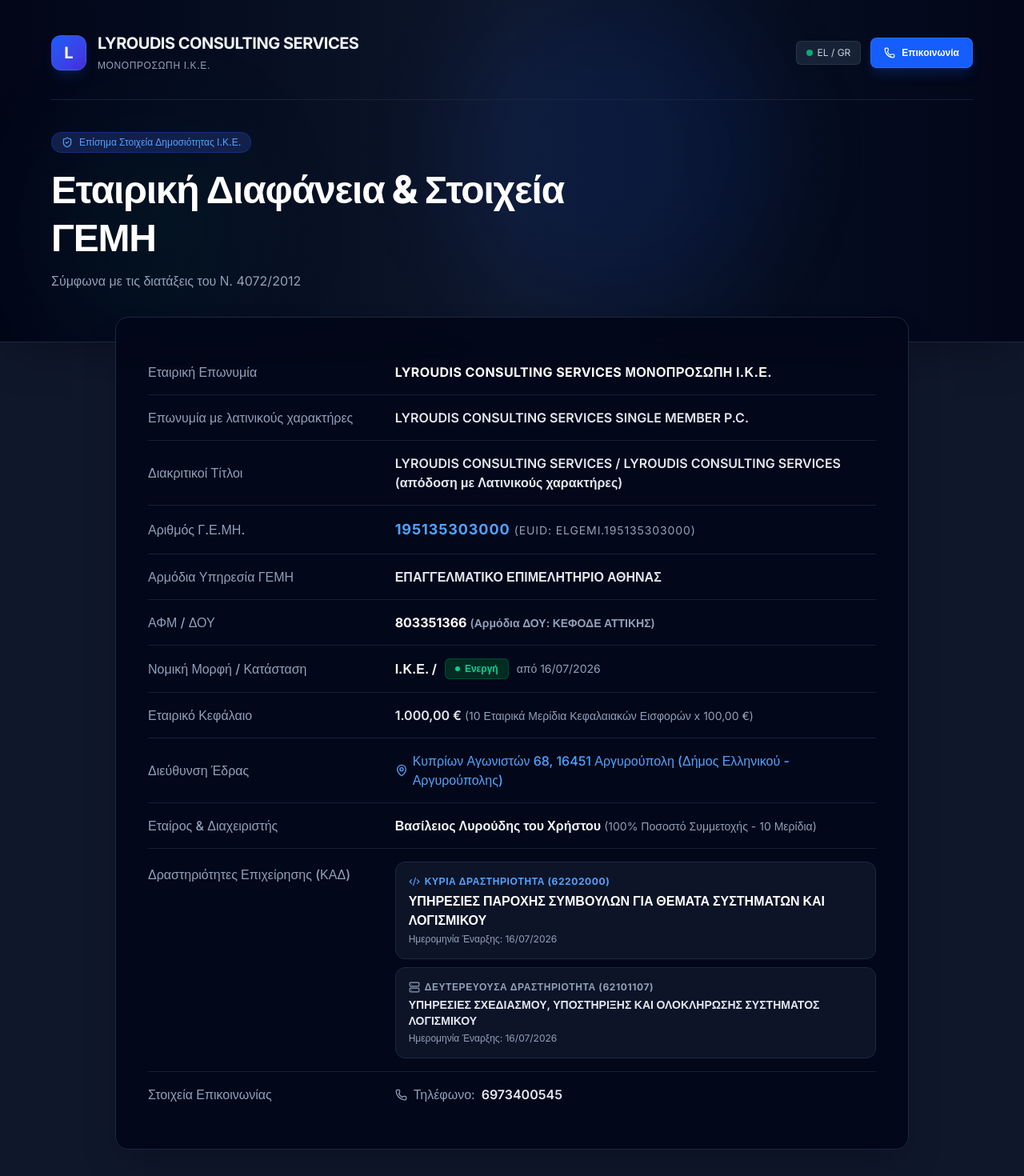
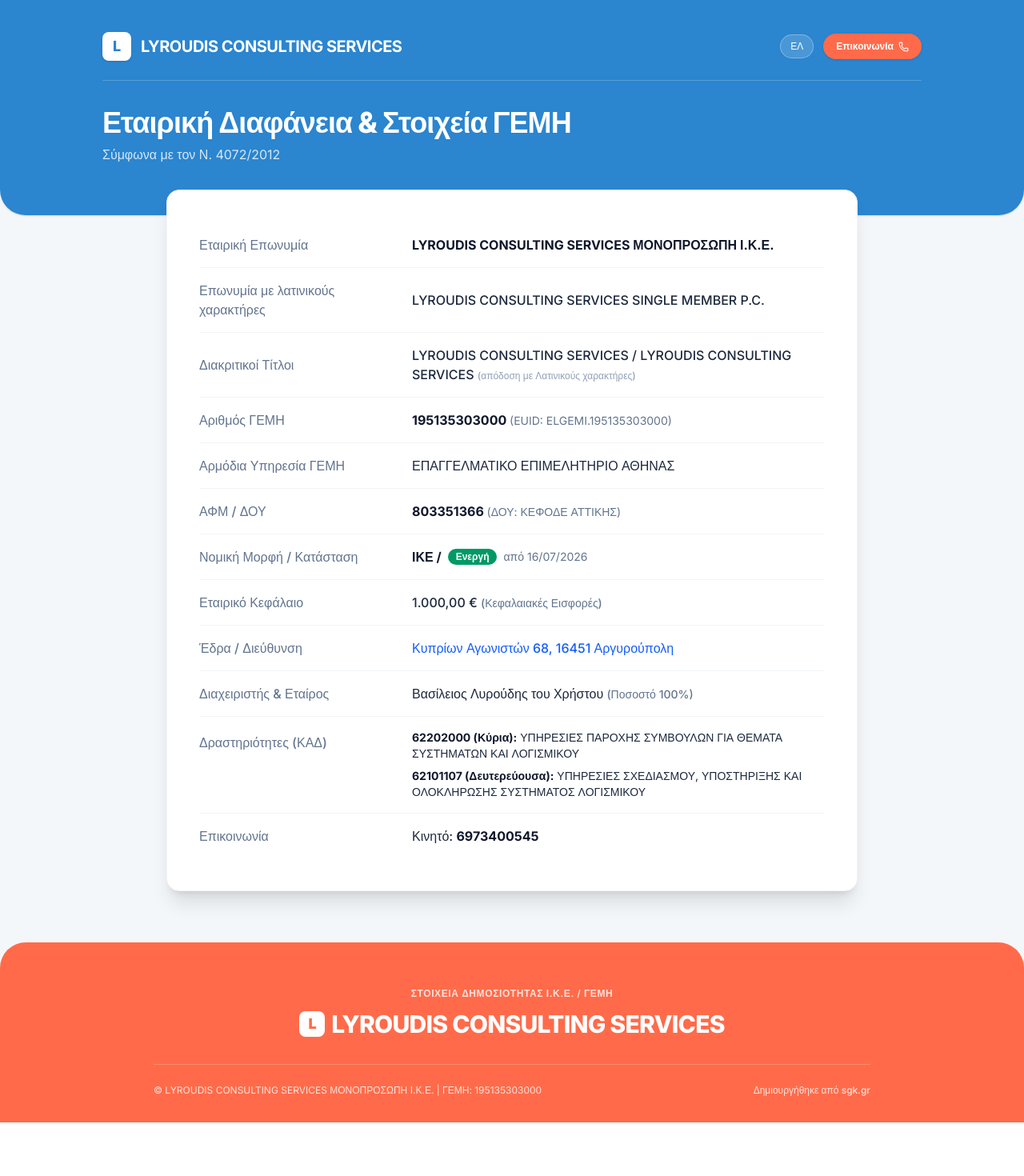
Before and after one commit to sgk-gr/miminoni, a Next.js app: page / in a window 1280 px wide. Shown: the top 1470 px of the page at 80% size. After the commit the page ends 1403 px from the top, so only its background shows below. Built offline with nearby package versions, Linux system fonts and the light colour scheme.

Commit message:
Change design to clean light aesthetic matching reference photo

```diff
--- a/src/app/page.tsx
+++ b/src/app/page.tsx
@@ -1,245 +1,224 @@
 'use client';
 
 import React from 'react';
-import { Phone, Mail, MapPin, Globe, CheckCircle2, ShieldCheck, FileText, ArrowRight, Building2, Code2, Server } from 'lucide-react';
+import { MapPin, Phone, ShieldCheck, Building2, CheckCircle2 } from 'lucide-react';
 
 export default function Home() {
   return (
-    <div className="min-h-screen flex flex-col font-sans bg-slate-900 text-slate-100">
-      {/* Header Banner - Executive Navy Blue & Slate Theme */}
-      <header className="bg-gradient-to-r from-slate-950 via-slate-900 to-slate-950 border-b border-slate-800 text-white pt-10 pb-16 px-4 md:px-8 shadow-2xl relative overflow-hidden">
-        {/* Subtle executive ambient light gradient */}
-        <div className="absolute top-0 right-1/4 w-96 h-96 bg-blue-600/10 rounded-full blur-3xl pointer-events-none"></div>
-        <div className="absolute bottom-0 left-10 w-72 h-72 bg-emerald-600/5 rounded-full blur-3xl pointer-events-none"></div>
+    <div className="min-h-screen flex flex-col font-sans bg-[#f4f7fa] text-slate-800 antialiased">
+      {/* Light & Clean Header Banner matching HighTravel structure */}
+      <header className="bg-[#2b85cf] text-white pt-10 pb-16 px-4 md:px-8 rounded-b-[32px] shadow-sm">
+        <div className="max-w-5xl mx-auto">
 
-        <div className="max-w-6xl mx-auto relative z-10">
-          {/* Top Bar / Brand Header */}
-          <div className="flex flex-wrap justify-between items-center pb-8 border-b border-slate-800/80 gap-4">
-            <div className="flex items-center gap-3.5">
-              <div className="bg-gradient-to-br from-blue-600 to-indigo-700 text-white p-2.5 rounded-xl shadow-lg shadow-blue-900/30 font-bold text-xl flex items-center justify-center w-11 h-11 border border-blue-400/20">
+          {/* Top Bar / Navigation */}
+          <div className="flex justify-between items-center pb-6 border-b border-white/20">
+            <div className="flex items-center gap-3">
+              <div className="bg-white text-[#2b85cf] w-9 h-9 rounded-lg font-extrabold text-lg flex items-center justify-center shadow-sm">
                 L
               </div>
-              <div>
-                <span className="font-bold text-lg md:text-xl tracking-tight text-slate-100 block">LYROUDIS CONSULTING SERVICES</span>
-                <span className="text-xs text-slate-400 font-mono tracking-wider">ΜΟΝΟΠΡΟΣΩΠΗ Ι.Κ.Ε.</span>
-              </div>
+              <span className="font-bold text-lg md:text-xl tracking-tight text-white">
+                LYROUDIS CONSULTING SERVICES
+              </span>
             </div>
 
             <div className="flex items-center gap-3">
-              <span className="bg-slate-800/80 text-slate-300 text-xs px-3 py-1.5 rounded-md border border-slate-700/60 flex items-center gap-1.5">
-                <span className="w-2 h-2 rounded-full bg-emerald-500 animate-pulse"></span> EL / GR
+              <span className="bg-white/15 text-xs px-3 py-1.5 rounded-full border border-white/30 font-medium">
+                ΕΛ
               </span>
               <a
-                href="#contact"
-                className="bg-blue-600 hover:bg-blue-500 text-white text-xs font-semibold px-4 py-2.5 rounded-lg transition-all shadow-lg shadow-blue-600/20 border border-blue-400/30 flex items-center gap-2"
+                href="tel:6973400545"
+                className="bg-[#ff6b4a] hover:bg-[#f05a38] text-white text-xs font-semibold px-4 py-2 rounded-full transition-all shadow-sm flex items-center gap-1.5"
               >
-                <Phone size={14} /> Επικοινωνία
+                Επικοινωνία <Phone size={13} />
               </a>
             </div>
           </div>
 
-          {/* Main Hero Header Title */}
-          <div className="mt-10 text-left max-w-3xl">
-            <div className="inline-flex items-center gap-2 px-3 py-1 rounded-full bg-blue-950/80 border border-blue-800/50 text-blue-400 text-xs font-medium mb-4">
-              <ShieldCheck size={14} /> Επίσημα Στοιχεία Δημοσιότητας Ι.Κ.Ε.
-            </div>
-            <h1 className="text-3xl sm:text-4xl md:text-5xl font-extrabold tracking-tight text-white mb-3 leading-tight">
+          {/* Banner Title */}
+          <div className="mt-8">
+            <h1 className="text-3xl md:text-4xl font-extrabold tracking-tight text-white mb-2">
               Εταιρική Διαφάνεια & Στοιχεία ΓΕΜΗ
             </h1>
-            <p className="text-slate-400 text-sm sm:text-base font-normal">
-              Σύμφωνα με τις διατάξεις του Ν. 4072/2012
+            <p className="text-white/80 text-sm md:text-base">
+              Σύμφωνα με τον Ν. 4072/2012
             </p>
           </div>
+
         </div>
       </header>
 
-      {/* Main Content Card Container */}
-      <main className="max-w-5xl mx-auto px-4 -mt-8 mb-16 flex-grow w-full relative z-20">
-        {/* Main Details Table Card */}
-        <div className="bg-slate-950/90 backdrop-blur-xl rounded-2xl shadow-2xl border border-slate-800 p-6 md:p-10 mb-12">
+      {/* Main Container */}
+      <main className="max-w-4xl mx-auto px-4 -mt-8 mb-16 flex-grow w-full">
+        {/* White Clean Card Container */}
+        <div className="bg-white rounded-2xl shadow-xl border border-slate-100 overflow-hidden p-6 md:p-10">
 
-          <div className="divide-y divide-slate-800/80 text-sm md:text-base">
+          <div className="divide-y divide-slate-100 text-sm md:text-base">
 
             {/* Εταιρική Επωνυμία */}
             <div className="grid grid-cols-1 md:grid-cols-12 py-4 gap-2 md:gap-4 items-center">
-              <div className="md:col-span-4 text-slate-400 font-medium">
+              <div className="md:col-span-4 text-slate-500 font-medium">
                 Εταιρική Επωνυμία
               </div>
-              <div className="md:col-span-8 font-bold text-white tracking-wide">
+              <div className="md:col-span-8 font-bold text-slate-900">
                 LYROUDIS CONSULTING SERVICES ΜΟΝΟΠΡΟΣΩΠΗ Ι.Κ.Ε.
               </div>
             </div>
 
             {/* Επωνυμία με λατινικούς χαρακτήρες */}
             <div className="grid grid-cols-1 md:grid-cols-12 py-4 gap-2 md:gap-4 items-center">
-              <div className="md:col-span-4 text-slate-400 font-medium">
+              <div className="md:col-span-4 text-slate-500 font-medium">
                 Επωνυμία με λατινικούς χαρακτήρες
               </div>
-              <div className="md:col-span-8 font-semibold text-slate-200">
+              <div className="md:col-span-8 font-medium text-slate-800">
                 LYROUDIS CONSULTING SERVICES SINGLE MEMBER P.C.
               </div>
             </div>
 
             {/* Διακριτικοί Τίτλοι */}
             <div className="grid grid-cols-1 md:grid-cols-12 py-4 gap-2 md:gap-4 items-center">
-              <div className="md:col-span-4 text-slate-400 font-medium">
+              <div className="md:col-span-4 text-slate-500 font-medium">
                 Διακριτικοί Τίτλοι
               </div>
-              <div className="md:col-span-8 font-semibold text-slate-200">
-                LYROUDIS CONSULTING SERVICES / LYROUDIS CONSULTING SERVICES (απόδοση με Λατινικούς χαρακτήρες)
+              <div className="md:col-span-8 font-medium text-slate-800">
+                LYROUDIS CONSULTING SERVICES / LYROUDIS CONSULTING SERVICES <span className="text-xs text-slate-400">(απόδοση με Λατινικούς χαρακτήρες)</span>
               </div>
             </div>
 
             {/* Αριθμός ΓΕΜΗ */}
             <div className="grid grid-cols-1 md:grid-cols-12 py-4 gap-2 md:gap-4 items-center">
-              <div className="md:col-span-4 text-slate-400 font-medium">
-                Αριθμός Γ.Ε.ΜΗ.
+              <div className="md:col-span-4 text-slate-500 font-medium">
+                Αριθμός ΓΕΜΗ
               </div>
-              <div className="md:col-span-8 font-bold text-blue-400 font-mono tracking-wider text-base md:text-lg">
-                195135303000 <span className="font-normal text-slate-400 text-xs md:text-sm font-sans">(EUID: ELGEMI.195135303000)</span>
+              <div className="md:col-span-8 font-bold text-slate-900">
+                195135303000 <span className="font-normal text-slate-500 text-sm">(EUID: ELGEMI.195135303000)</span>
               </div>
             </div>
 
             {/* Αρμόδια Υπηρεσία ΓΕΜΗ */}
             <div className="grid grid-cols-1 md:grid-cols-12 py-4 gap-2 md:gap-4 items-center">
-              <div className="md:col-span-4 text-slate-400 font-medium">
+              <div className="md:col-span-4 text-slate-500 font-medium">
                 Αρμόδια Υπηρεσία ΓΕΜΗ
               </div>
-              <div className="md:col-span-8 font-semibold text-slate-200">
+              <div className="md:col-span-8 font-medium text-slate-800">
                 ΕΠΑΓΓΕΛΜΑΤΙΚΟ ΕΠΙΜΕΛΗΤΗΡΙΟ ΑΘΗΝΑΣ
               </div>
             </div>
 
-            {/* ΑΦΜ / ΔΟΥ */}
+            {/* ΑΦΜ */}
             <div className="grid grid-cols-1 md:grid-cols-12 py-4 gap-2 md:gap-4 items-center">
-              <div className="md:col-span-4 text-slate-400 font-medium">
+              <div className="md:col-span-4 text-slate-500 font-medium">
                 ΑΦΜ / ΔΟΥ
               </div>
-              <div className="md:col-span-8 font-semibold text-slate-200">
-                <span className="font-bold text-white font-mono">803351366</span> <span className="text-slate-400 text-sm">(Αρμόδια ΔΟΥ: ΚΕΦΟΔΕ ΑΤΤΙΚΗΣ)</span>
+              <div className="md:col-span-8 font-bold text-slate-900">
+                803351366 <span className="font-normal text-slate-500 text-sm">(ΔΟΥ: ΚΕΦΟΔΕ ΑΤΤΙΚΗΣ)</span>
               </div>
             </div>
 
             {/* Νομική Μορφή / Κατάσταση */}
             <div className="grid grid-cols-1 md:grid-cols-12 py-4 gap-2 md:gap-4 items-center">
-              <div className="md:col-span-4 text-slate-400 font-medium">
+              <div className="md:col-span-4 text-slate-500 font-medium">
                 Νομική Μορφή / Κατάσταση
               </div>
-              <div className="md:col-span-8 flex items-center gap-2.5 font-bold text-slate-100">
-                <span>Ι.Κ.Ε. /</span>
-                <span className="bg-emerald-950 text-emerald-400 border border-emerald-800/60 text-xs font-semibold px-3 py-1 rounded-md inline-flex items-center gap-1.5">
-                  <span className="w-1.5 h-1.5 rounded-full bg-emerald-400"></span> Ενεργή
+              <div className="md:col-span-8 flex items-center gap-2 font-bold text-slate-900">
+                <span>ΙΚΕ /</span>
+                <span className="bg-emerald-600 text-white text-xs font-semibold px-2.5 py-0.5 rounded-full inline-flex items-center gap-1">
+                  Ενεργή
                 </span>
-                <span className="font-normal text-slate-400 text-sm">από 16/07/2026</span>
+                <span className="font-normal text-slate-500 text-sm">από 16/07/2026</span>
               </div>
             </div>
 
             {/* Εταιρικό Κεφάλαιο */}
             <div className="grid grid-cols-1 md:grid-cols-12 py-4 gap-2 md:gap-4 items-center">
-              <div className="md:col-span-4 text-slate-400 font-medium">
+              <div className="md:col-span-4 text-slate-500 font-medium">
                 Εταιρικό Κεφάλαιο
               </div>
-              <div className="md:col-span-8 font-semibold text-slate-200">
-                1.000,00 € <span className="font-normal text-slate-400 text-sm">(10 Εταιρικά Μερίδια Κεφαλαιακών Εισφορών x 100,00 €)</span>
+              <div className="md:col-span-8 font-medium text-slate-800">
+                1.000,00 € <span className="text-slate-500 text-sm">(Κεφαλαιακές Εισφορές)</span>
               </div>
             </div>
 
             {/* Έδρα / Διεύθυνση */}
             <div className="grid grid-cols-1 md:grid-cols-12 py-4 gap-2 md:gap-4 items-center">
-              <div className="md:col-span-4 text-slate-400 font-medium">
-                Διεύθυνση Έδρας
+              <div className="md:col-span-4 text-slate-500 font-medium">
+                Έδρα / Διεύθυνση
               </div>
-              <div className="md:col-span-8 font-medium text-slate-200">
+              <div className="md:col-span-8 font-medium text-slate-800">
                 <a
                   href="https://www.google.com/maps/search/%CE%9A%CE%A5%CE%A0%CE%A1%CE%99%CE%A9%CE%9D%20%CE%91%CE%93%CE%A9%CE%9D%CE%99%CE%A3%CE%A4%CE%A9%CE%9D%2068,%20%CE%91%CE%A1%CE%93%CE%A5%CE%A1%CE%9F%CE%A5%CE%A0%CE%9F%CE%9B%CE%A7,%2016451"
                   target="_blank"
                   rel="noopener noreferrer"
-                  className="text-blue-400 hover:text-blue-300 hover:underline inline-flex items-center gap-1.5 transition-colors"
+                  className="text-blue-600 hover:underline inline-flex items-center gap-1"
                 >
-                  <MapPin size={16} className="text-blue-400 shrink-0" />
-                  Κυπρίων Αγωνιστών 68, 16451 Αργυρούπολη (Δήμος Ελληνικού - Αργυρούπολης)
+                  Κυπρίων Αγωνιστών 68, 16451 Αργυρούπολη
                 </a>
               </div>
             </div>
 
             {/* Διαχειριστής & Εταίρος */}
             <div className="grid grid-cols-1 md:grid-cols-12 py-4 gap-2 md:gap-4 items-center">
-              <div className="md:col-span-4 text-slate-400 font-medium">
-                Εταίρος & Διαχειριστής
+              <div className="md:col-span-4 text-slate-500 font-medium">
+                Διαχειριστής & Εταίρος
               </div>
-              <div className="md:col-span-8 font-semibold text-slate-100">
-                Βασίλειος Λυρούδης του Χρήστου <span className="font-normal text-slate-400 text-sm">(100% Ποσοστό Συμμετοχής - 10 Μερίδια)</span>
+              <div className="md:col-span-8 font-medium text-slate-800">
+                Βασίλειος Λυρούδης του Χρήστου <span className="text-slate-500 text-sm">(Ποσοστό 100%)</span>
               </div>
             </div>
 
-            {/* Δραστηριότητες επιχείρησης (ΚΑΔ) */}
+            {/* Δραστηριότητες (ΚΑΔ) */}
             <div className="grid grid-cols-1 md:grid-cols-12 py-4 gap-2 md:gap-4 items-start">
-              <div className="md:col-span-4 text-slate-400 font-medium pt-1">
-                Δραστηριότητες Επιχείρησης (ΚΑΔ)
+              <div className="md:col-span-4 text-slate-500 font-medium pt-1">
+                Δραστηριότητες (ΚΑΔ)
               </div>
-              <div className="md:col-span-8 space-y-2.5">
-                <div className="bg-slate-900/90 p-4 rounded-xl border border-slate-800">
-                  <div className="font-bold text-xs text-blue-400 uppercase tracking-wider mb-1 flex items-center gap-1.5">
-                    <Code2 size={14} /> Κύρια Δραστηριότητα (62202000)
-                  </div>
-                  <div className="text-white text-base font-bold">ΥΠΗΡΕΣΙΕΣ ΠΑΡΟΧΗΣ ΣΥΜΒΟΥΛΩΝ ΓΙΑ ΘΕΜΑΤΑ ΣΥΣΤΗΜΑΤΩΝ ΚΑΙ ΛΟΓΙΣΜΙΚΟΥ</div>
-                  <div className="text-xs text-slate-400 mt-1">Ημερομηνία Έναρξης: 16/07/2026</div>
+              <div className="md:col-span-8 space-y-2">
+                <div className="text-slate-800 text-sm">
+                  <span className="font-bold text-slate-900">62202000 (Κύρια):</span> ΥΠΗΡΕΣΙΕΣ ΠΑΡΟΧΗΣ ΣΥΜΒΟΥΛΩΝ ΓΙΑ ΘΕΜΑΤΑ ΣΥΣΤΗΜΑΤΩΝ ΚΑΙ ΛΟΓΙΣΜΙΚΟΥ
                 </div>
-                <div className="bg-slate-900/90 p-4 rounded-xl border border-slate-800">
-                  <div className="font-bold text-xs text-slate-400 uppercase tracking-wider mb-1 flex items-center gap-1.5">
-                    <Server size={14} /> Δευτερεύουσα Δραστηριότητα (62101107)
-                  </div>
-                  <div className="text-slate-200 text-sm font-semibold">ΥΠΗΡΕΣΙΕΣ ΣΧΕΔΙΑΣΜΟΥ, ΥΠΟΣΤΗΡΙΞΗΣ ΚΑΙ ΟΛΟΚΛΗΡΩΣΗΣ ΣΥΣΤΗΜΑΤΟΣ ΛΟΓΙΣΜΙΚΟΥ</div>
-                  <div className="text-xs text-slate-400 mt-1">Ημερομηνία Έναρξης: 16/07/2026</div>
+                <div className="text-slate-800 text-sm">
+                  <span className="font-bold text-slate-900">62101107 (Δευτερεύουσα):</span> ΥΠΗΡΕΣΙΕΣ ΣΧΕΔΙΑΣΜΟΥ, ΥΠΟΣΤΗΡΙΞΗΣ ΚΑΙ ΟΛΟΚΛΗΡΩΣΗΣ ΣΥΣΤΗΜΑΤΟΣ ΛΟΓΙΣΜΙΚΟΥ
                 </div>
               </div>
             </div>
 
             {/* Επικοινωνία */}
-            <div className="grid grid-cols-1 md:grid-cols-12 py-4 gap-2 md:gap-4 items-center" id="contact">
-              <div className="md:col-span-4 text-slate-400 font-medium">
-                Στοιχεία Επικοινωνίας
+            <div className="grid grid-cols-1 md:grid-cols-12 py-4 gap-2 md:gap-4 items-center">
+              <div className="md:col-span-4 text-slate-500 font-medium">
+                Επικοινωνία
               </div>
-              <div className="md:col-span-8 flex flex-wrap items-center gap-x-6 gap-y-2 text-slate-200 font-semibold">
-                <div className="flex items-center gap-2">
-                  <Phone size={15} className="text-slate-400" />
-                  <span className="text-slate-400 font-normal">Τηλέφωνο:</span>
-                  <a href="tel:6973400545" className="hover:text-blue-400 transition-colors font-mono">6973400545</a>
-                </div>
+              <div className="md:col-span-8 text-slate-800 font-medium">
+                <span>Κινητό: </span>
+                <a href="tel:6973400545" className="font-bold text-slate-900 hover:text-blue-600">6973400545</a>
               </div>
             </div>
 
           </div>
+
         </div>
       </main>
 
-      {/* Elegant Dark Executive Footer */}
-      <footer className="bg-slate-950 border-t border-slate-800 text-slate-300 pt-12 pb-8 px-4 md:px-8 mt-auto">
-        <div className="max-w-5xl mx-auto text-center">
+      {/* Clean Coral/Orange Footer matching HighTravel exact layout */}
+      <footer className="bg-[#ff6b4a] text-white pt-14 pb-8 px-4 md:px-8 rounded-t-[32px] mt-auto">
+        <div className="max-w-4xl mx-auto text-center">
 
-          <div className="mb-10 pb-8 border-b border-slate-800/80">
-            <div className="text-xs uppercase tracking-widest text-slate-500 font-semibold mb-3">
-              Στοιχεία Δημοσιότητας Ι.Κ.Ε. / ΓΕΜΗ
+          <div className="text-xs uppercase tracking-wider text-white/80 font-semibold mb-3">
+            Στοιχεία Δημοσιότητας Ι.Κ.Ε. / ΓΕΜΗ
+          </div>
+
+          {/* Large Logo Title */}
+          <div className="flex items-center justify-center gap-2 text-2xl md:text-3xl font-extrabold tracking-tight mb-8">
+            <div className="w-8 h-8 bg-white text-[#ff6b4a] rounded-lg flex items-center justify-center text-lg font-black">
+              L
             </div>
-
-            <div className="flex items-center justify-center gap-3 text-2xl md:text-3xl font-extrabold tracking-tight text-white mb-2">
-              <div className="w-9 h-9 bg-blue-600 text-white rounded-lg flex items-center justify-center text-xl font-bold shadow-lg shadow-blue-600/30">
-                L
-              </div>
-              LYROUDIS CONSULTING SERVICES
-            </div>
-            <div className="text-xs font-mono text-slate-400">
-              LYROUDIS CONSULTING SERVICES SINGLE MEMBER P.C.
-            </div>
+            LYROUDIS CONSULTING SERVICES
           </div>
 
           {/* Sub-footer details & credits */}
-          <div className="flex flex-col md:flex-row items-center justify-between gap-4 text-xs text-slate-500">
-            <div className="text-center md:text-left leading-relaxed">
-              © 2026 LYROUDIS CONSULTING SERVICES ΜΟΝΟΠΡΟΣΩΠΗ Ι.Κ.Ε. | ΓΕΜΗ: 195135303000 | ΑΦΜ: 803351366
+          <div className="flex flex-col md:flex-row items-center justify-between gap-4 text-xs text-white/80 pt-6 border-t border-white/20">
+            <div className="text-center md:text-left">
+              © LYROUDIS CONSULTING SERVICES ΜΟΝΟΠΡΟΣΩΠΗ Ι.Κ.Ε. | ΓΕΜΗ: 195135303000
             </div>
-            <div className="flex items-center gap-3 shrink-0">
-              <span className="text-slate-400">Δημιουργήθηκε από sgk.gr</span>
+            <div className="flex items-center gap-3 font-medium">
+              <span>Δημιουργήθηκε από sgk.gr</span>
             </div>
           </div>
 
```
